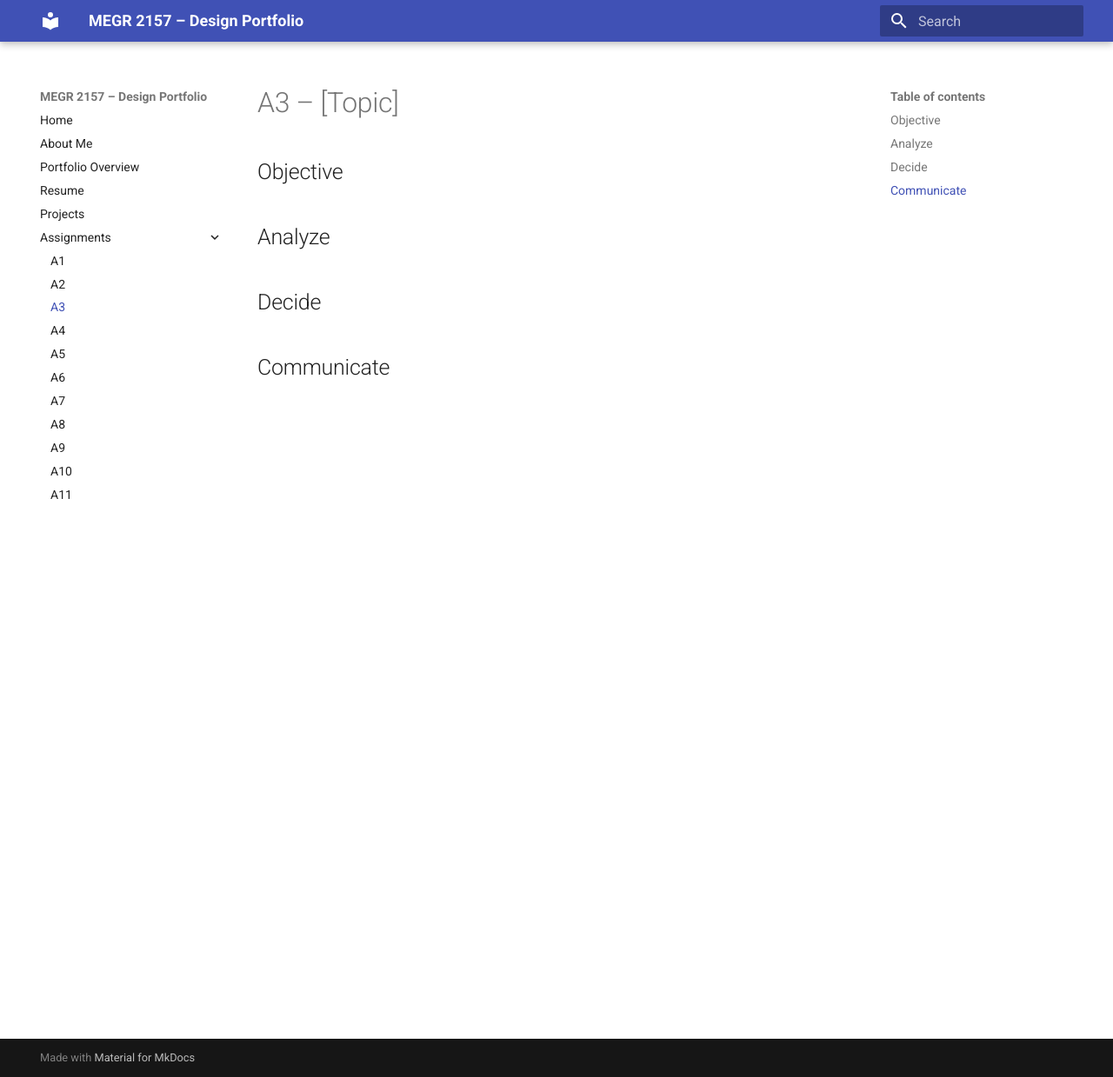
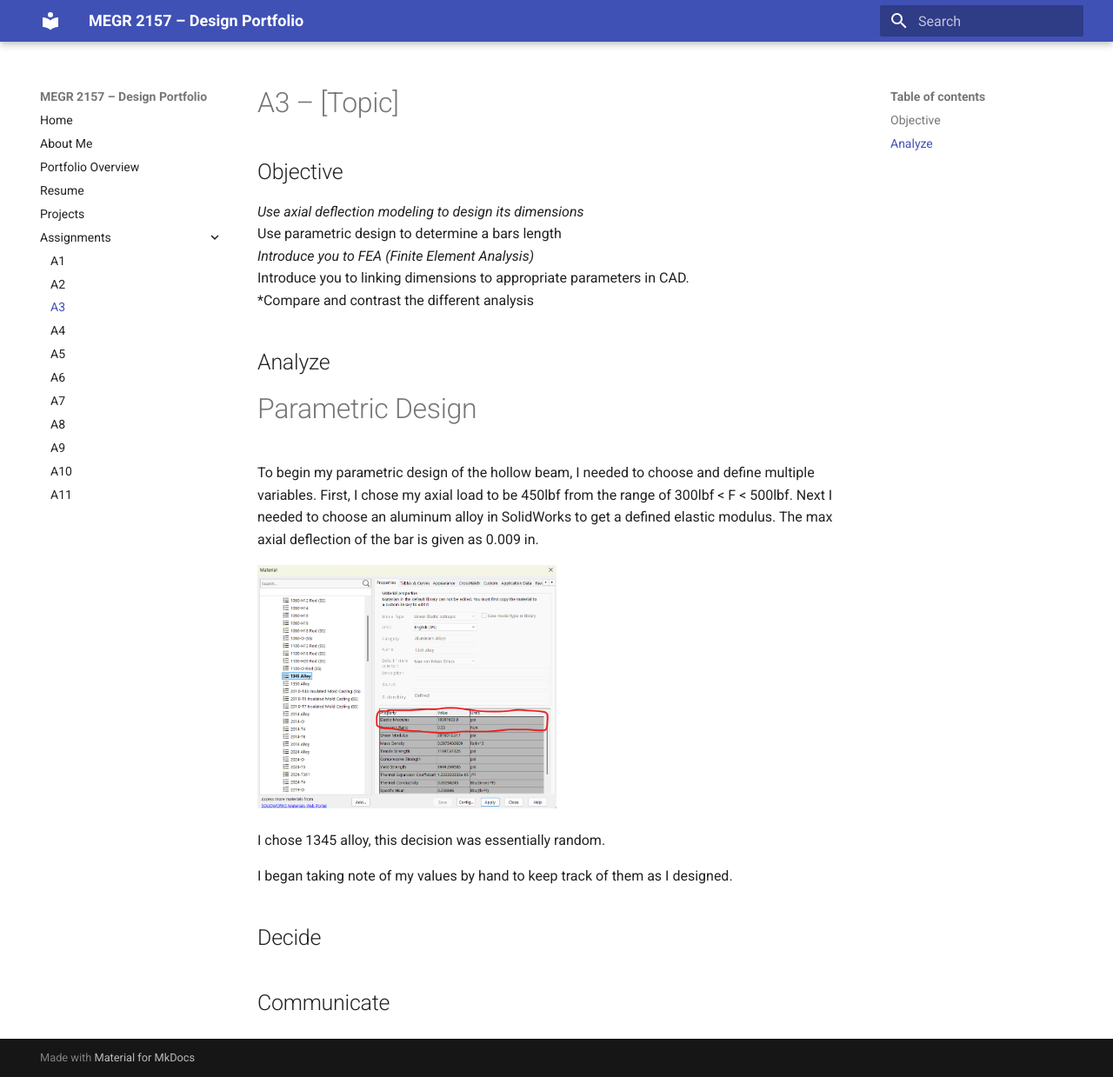
Before and after one commit to jwelch37/megr2156-portfolio, an MkDocs documentation site: the page built from docs/assignments/A03/index.md, in a window 1280 px wide and 1239 px high. Shown: the whole window at 87% size. Built offline with MkDocs 1.6.1 and Material for MkDocs 9.7.7, drawn with Linux system fonts in a browser that asks for light colours.

Commit message:
Update index.md with expanded sections and details
Expanded the Objective section with detailed tasks and added a new section for Parametric Design.

```diff
--- a/docs/assignments/A03/index.md
+++ b/docs/assignments/A03/index.md
@@ -1,9 +1,23 @@
 # A3 – [Topic]
 
 ## Objective
-
+*Use axial deflection modeling to design its dimensions
+*Use parametric design to determine a bars length
+*Introduce you to FEA (Finite Element Analysis)
+*Introduce you to linking dimensions to appropriate parameters in CAD.
+*Compare and contrast the different analysis
 
 ## Analyze
+
+# Parametric Design
+
+To begin my parametric design of the hollow beam, I needed to choose and define multiple variables. First, I chose my axial load to be 450lbf from the range of 300lbf < F < 500lbf. Next I needed to choose an aluminum alloy in SolidWorks to get a defined elastic modulus. The max axial deflection of the bar is given as 0.009 in.
+
+<img src="aluminum.png" alt="Alt Text" width="50%">
+
+I chose 1345 alloy, this decision was essentially random.
+
+I began taking note of my values by hand to keep track of them as I designed.
 
 
 ## Decide
```
